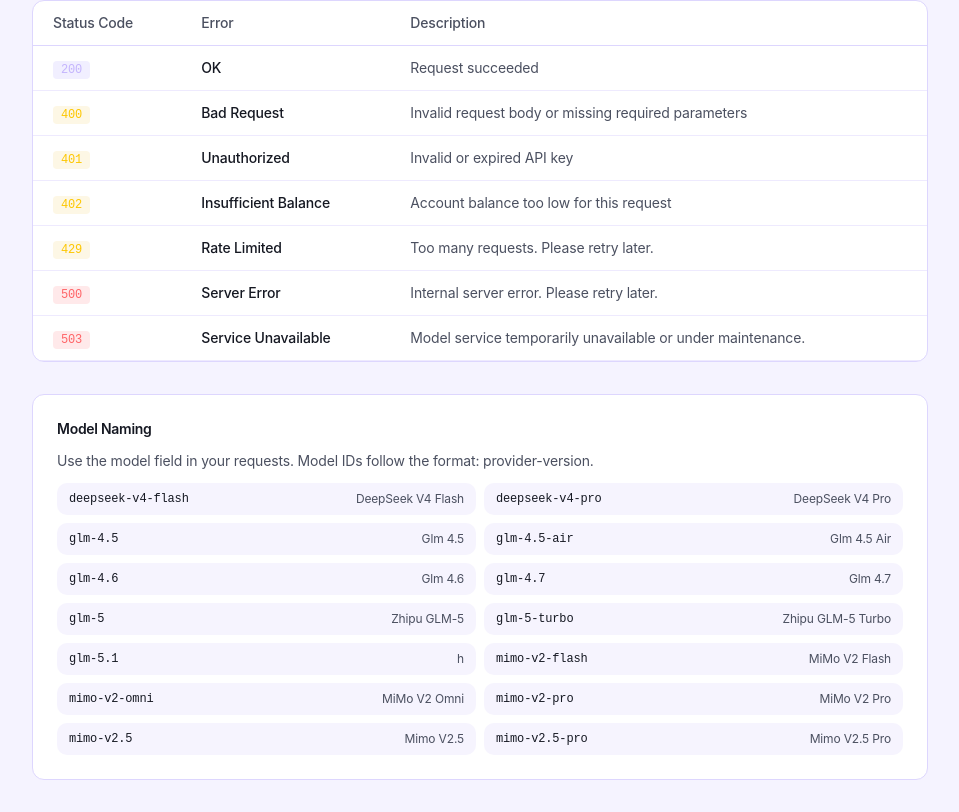
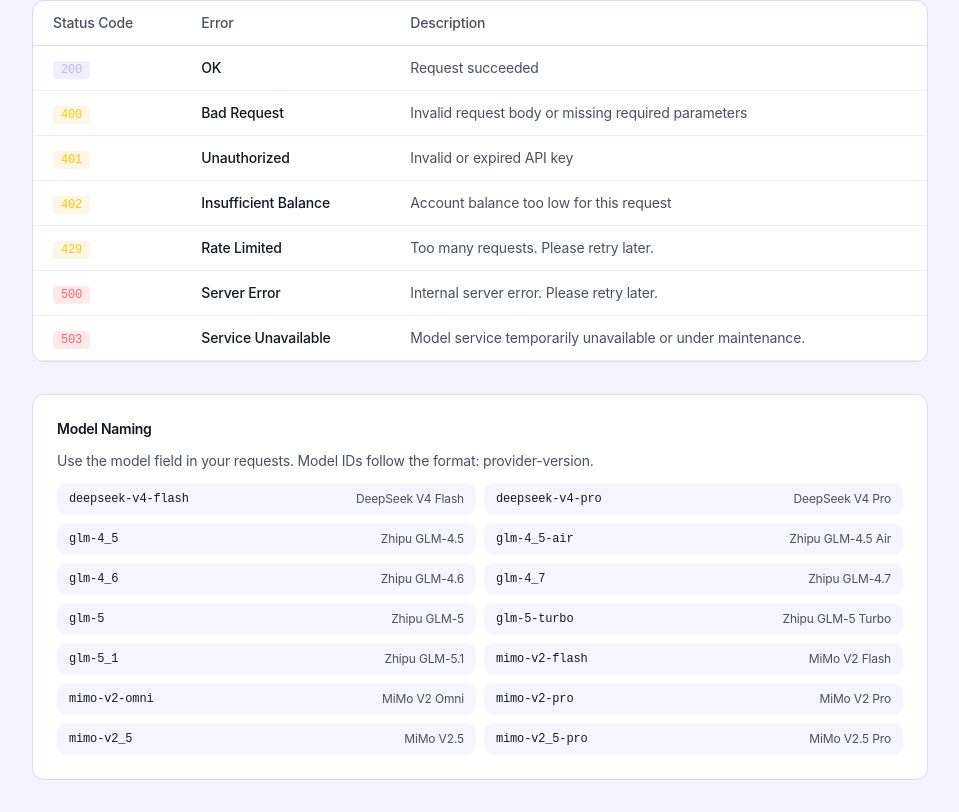
Before and after one commit to lxiaoy605/ai-api-agg, a Next.js app in the folder frontend/: page /docs in a window 1280 px wide. Shown: the part 1124-1936 px from the top of the page, without its empty margins (240-1199 px from the left). Built offline with nearby package versions, Linux system fonts and the light colour scheme.

Commit message:
chore: switch to dev mode, separate env configs, fix translation key dots

```diff
--- a/frontend/src/app/(main)/docs/page.tsx
+++ b/frontend/src/app/(main)/docs/page.tsx
@@ -91,18 +91,18 @@
 const modelIds = [
   "deepseek-v4-flash",
   "deepseek-v4-pro",
-  "glm-4.5",
-  "glm-4.5-air",
-  "glm-4.6",
-  "glm-4.7",
+  "glm-4_5",
+  "glm-4_5-air",
+  "glm-4_6",
+  "glm-4_7",
   "glm-5",
   "glm-5-turbo",
-  "glm-5.1",
+  "glm-5_1",
   "mimo-v2-flash",
   "mimo-v2-omni",
   "mimo-v2-pro",
-  "mimo-v2.5",
-  "mimo-v2.5-pro",
+  "mimo-v2_5",
+  "mimo-v2_5-pro",
 ];
 
 export default function DocsPage() {
--- a/frontend/src/messages/en.json
+++ b/frontend/src/messages/en.json
@@ -156,31 +156,31 @@
         "description": "Premium reasoning model. Deep thinking mode for complex logic and code.",
         "features": ["Deep reasoning", "Code generation", "Logic inference", "Long context", "Streaming"]
       },
-      "glm-5.1": {
+      "glm-5_1": {
         "description": "Zhipu's latest flagship. Strong bilingual performance in Chinese and English.",
         "features": ["Multilingual", "Function calling", "Tool use", "Long document", "Streaming"]
       },
-      "mimo-v2.5-pro": {
+      "mimo-v2_5-pro": {
         "description": "Xiaomi's multimodal flagship. Text, image and audio understanding and generation.",
         "features": ["Multimodal", "Image understanding", "Text generation", "Audio processing", "TTS"]
       },
-      "glm-4.5": {
+      "glm-4_5": {
         "description": "Zhipu GLM-4.5. Stable and cost-effective, ideal for production workloads.",
         "features": ["Multilingual", "Function calling", "Streaming", "Budget-friendly"]
       },
-      "glm-4.5-air": {
+      "glm-4_5-air": {
         "description": "Zhipu GLM-4.5 lightweight variant. Fast and efficient.",
         "features": ["Fast responses", "Low cost", "Streaming", "High throughput"]
       },
-      "glm-4.6": {
+      "glm-4_6": {
         "description": "Zhipu GLM-4.6. Balanced performance for general-purpose tasks.",
         "features": ["Multilingual", "Function calling", "Streaming", "Reliable"]
       },
-      "glm-4.7": {
+      "glm-4_7": {
         "description": "Zhipu GLM-4.7. Strong reasoning and multilingual support.",
         "features": ["Multilingual", "Reasoning", "Function calling", "Streaming"]
       },
-      "glm-4.7-flash": {
+      "glm-4_7-flash": {
         "description": "Zhipu's free lightweight model. Great for prototyping and testing.",
         "features": ["Free tier", "Fast responses", "Streaming"]
       },
@@ -204,7 +204,7 @@
         "description": "Xiaomi's pro-tier model. Strong reasoning and coding.",
         "features": ["Code generation", "Reasoning", "Function calling", "Streaming"]
       },
-      "mimo-v2.5": {
+      "mimo-v2_5": {
         "description": "Xiaomi's latest generation model. Balanced performance and cost.",
         "features": ["Fast responses", "Function calling", "JSON mode", "Streaming"]
       }
@@ -232,19 +232,19 @@
     "modelNamingExamples": {
       "deepseek-v4-flash": "DeepSeek V4 Flash",
       "deepseek-v4-pro": "DeepSeek V4 Pro",
-      "glm-4.5": "Zhipu GLM-4.5",
-      "glm-4.7-flash": "Zhipu GLM Free",
-      "glm-4.5-air": "Zhipu GLM-4.5 Air",
-      "glm-4.6": "Zhipu GLM-4.6",
-      "glm-4.7": "Zhipu GLM-4.7",
+      "glm-4_5": "Zhipu GLM-4.5",
+      "glm-4_7-flash": "Zhipu GLM Free",
+      "glm-4_5-air": "Zhipu GLM-4.5 Air",
+      "glm-4_6": "Zhipu GLM-4.6",
+      "glm-4_7": "Zhipu GLM-4.7",
       "glm-5": "Zhipu GLM-5",
       "glm-5-turbo": "Zhipu GLM-5 Turbo",
-      "glm-5.1": "Zhipu GLM-5.1",
+      "glm-5_1": "Zhipu GLM-5.1",
       "mimo-v2-flash": "MiMo V2 Flash",
       "mimo-v2-omni": "MiMo V2 Omni",
       "mimo-v2-pro": "MiMo V2 Pro",
-      "mimo-v2.5": "MiMo V2.5",
-      "mimo-v2.5-pro": "MiMo V2.5 Pro"
+      "mimo-v2_5": "MiMo V2.5",
+      "mimo-v2_5-pro": "MiMo V2.5 Pro"
     },
     "endpoints": {
       "chat": "Chat completions",
--- a/frontend/src/messages/ru.json
+++ b/frontend/src/messages/ru.json
@@ -119,11 +119,11 @@
         "description": "Флагманская модель рассуждения с режимом глубокого мышления для сложной логики и генерации кода",
         "features": ["Глубокое мышление", "Генерация кода", "Логические выводы", "Длинный контекст", "Потоковый вывод"]
       },
-      "glm-5.1": {
+      "glm-5_1": {
         "description": "Новейшая флагманская модель Zhipu с отличными универсальными способностями, превосходна на китайском и английском",
         "features": ["Многоязычность", "Вызов функций", "Инструменты", "Длинные документы", "Потоковый вывод"]
       },
-      "mimo-v2.5-pro": {
+      "mimo-v2_5-pro": {
         "description": "Мультимодальная флагманская модель Xiaomi с поддержкой текста, изображений и аудио",
         "features": ["Мультимодальность", "Понимание изображений", "Генерация текста", "Обработка аудио", "TTS"]
       },
@@ -139,7 +139,7 @@
         "description": "Флагманская модель Anthropic с выдающимися способностями к написанию кода и рассуждению",
         "features": ["Генерация кода", "Длинные документы", "Защитные механизмы", "Вызов функций", "Потоковый вывод"]
       },
-      "glm-4.7-flash": {
+      "glm-4_7-flash": {
         "description": "Бесплатная лёгкая модель Zhipu для прототипирования и тестирования",
         "features": ["Бесплатно", "Быстрый отклик", "Потоковый вывод"]
       }
@@ -167,9 +167,9 @@
     "modelNamingExamples": {
       "deepseek-v4-flash": "DeepSeek V4 Flash",
       "deepseek-v4-pro": "DeepSeek V4 Pro",
-      "glm-5.1": "Zhipu GLM-5.1",
-      "glm-4.7-flash": "Zhipu Бесплатная лёгкая",
-      "mimo-v2.5-pro": "Xiaomi MiMo Флагман",
+      "glm-5_1": "Zhipu GLM-5.1",
+      "glm-4_7-flash": "Zhipu Бесплатная лёгкая",
+      "mimo-v2_5-pro": "Xiaomi MiMo Флагман",
       "gpt-4o": "OpenAI GPT-4o",
       "gpt-4o-mini": "OpenAI GPT-4o Mini",
       "claude-3.5-sonnet": "Anthropic Claude 3.5"
--- a/frontend/src/messages/tr.json
+++ b/frontend/src/messages/tr.json
@@ -119,11 +119,11 @@
         "description": "Karmaşık mantık ve kod üretimi için derin düşünme moduna sahip amiral gemisi akıl yürütme modeli",
         "features": ["Derin Düşünme", "Kod Üretimi", "Mantıksal Çıkarım", "Uzun Bağlam", "Akış Çıktısı"]
       },
-      "glm-5.1": {
+      "glm-5_1": {
         "description": "Zhipu'nun en yeni amiral gemisi modeli, güçlü çok yönlü performans, Çince ve İngilizcede mükemmel",
         "features": ["Çok Dilli", "Fonksiyon Çağrısı", "Araç Kullanımı", "Uzun Doküman", "Akış Çıktısı"]
       },
-      "mimo-v2.5-pro": {
+      "mimo-v2_5-pro": {
         "description": "Metin, görüntü ve ses anlama ve üretimini destekleyen Xiaomi çok modlu amiral gemisi modeli",
         "features": ["Çok Modlu", "Görüntü Anlama", "Metin Üretimi", "Ses İşleme", "TTS"]
       },
@@ -139,7 +139,7 @@
         "description": "Üstün kod yazma ve akıl yürütme yeteneklerine sahip Anthropic amiral gemisi modeli",
         "features": ["Kod Üretimi", "Uzun Dokümanlar", "Güvenlik Koruması", "Fonksiyon Çağrısı", "Akış Çıktısı"]
       },
-      "glm-4.7-flash": {
+      "glm-4_7-flash": {
         "description": "Prototipleme ve test için Zhipu ücretsiz hafif modeli",
         "features": ["Ücretsiz", "Hızlı Yanıt", "Akış Çıktısı"]
       }
@@ -167,9 +167,9 @@
     "modelNamingExamples": {
       "deepseek-v4-flash": "DeepSeek V4 Flash",
       "deepseek-v4-pro": "DeepSeek V4 Pro",
-      "glm-5.1": "Zhipu GLM-5.1",
-      "glm-4.7-flash": "Zhipu Ücretsiz Hafif",
-      "mimo-v2.5-pro": "Xiaomi MiMo Amiral Gemisi",
+      "glm-5_1": "Zhipu GLM-5.1",
+      "glm-4_7-flash": "Zhipu Ücretsiz Hafif",
+      "mimo-v2_5-pro": "Xiaomi MiMo Amiral Gemisi",
       "gpt-4o": "OpenAI GPT-4o",
       "gpt-4o-mini": "OpenAI GPT-4o Mini",
       "claude-3.5-sonnet": "Anthropic Claude 3.5"
```
Also changed, not shown: 1 other file (tests, documents, lock files or other folders).
